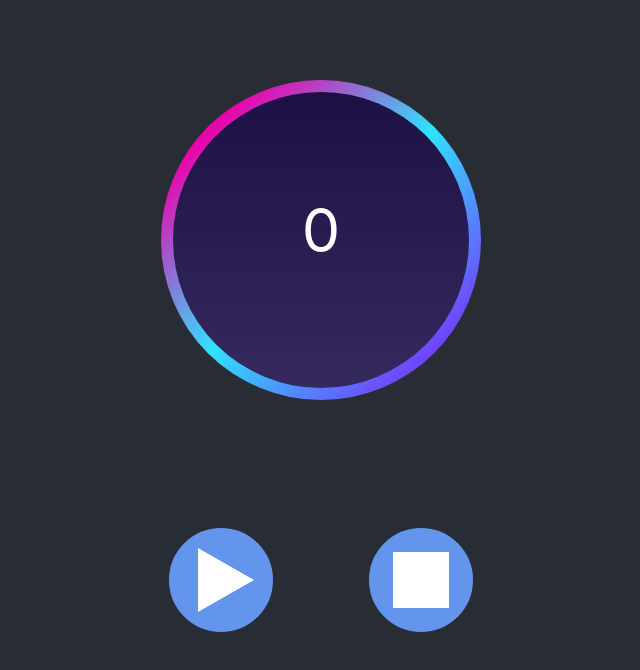
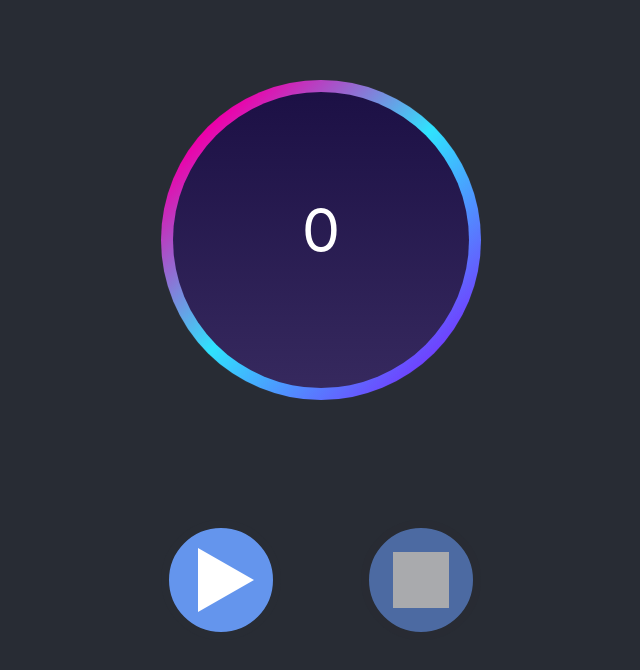
Before and after one commit to sugarvalley/timer-react, a React (Create React App) app: page / in a window 1280 px wide. Shown: the top 670 px of the page, without its empty margins (319-959 px from the left). Built offline with nearby package versions, Linux system fonts and the light colour scheme.

Commit message:
STOP button is working but not as quite as i would like

```diff
--- a/package.json
+++ b/package.json
@@ -6,6 +6,7 @@
     "@testing-library/jest-dom": "^5.11.9",
     "@testing-library/react": "^11.2.3",
     "@testing-library/user-event": "^12.6.2",
+    "node-sass": "^4.14.1",
     "react": "^17.0.1",
     "react-dom": "^17.0.1",
     "react-scripts": "4.0.1",
--- a/src/App.js
+++ b/src/App.js
@@ -1,10 +1,9 @@
 import React, {useState, useEffect} from "react";
-import './App.css';
+import './App.scss';
 
 function App() {
     const [seconds, setSeconds] = useState(0);
     const [running, setRunning] = useState(false);
-    const [stop, setStop] = useState(false)
     const [intervalID, setIntervalID] = useState(null);
     useEffect(() => {
         if (running) {
@@ -37,7 +36,11 @@ function App() {
                   </button>
                   )
               }
-              <button className="Stop-button" onClick={() => setStop(true)}>
+              <button className="Stop-button" disabled={!running}
+                      onClick={() => {
+                          setRunning(false);
+                          setSeconds(0);
+                      }}>
                     <div className="Square"></div>
               </button>
           </div>
--- a/src/App.css
+++ b/src/App.scss
@@ -1,3 +1,7 @@
+body {
+  margin: 0;
+}
+
 .App {
   text-align: center;
   background-color: #282c34;
@@ -52,6 +56,7 @@
   margin-right: 10vh;
   border: #282c34 1vh solid;
   background: cornflowerblue;
+  cursor: pointer;
 }
 .Triangle {
   position: relative;
@@ -71,6 +76,7 @@
   margin-right: 10vh;
   border: #282c34 1vh solid;
   background: cornflowerblue;
+  cursor: pointer;
 }
 .Outer-square {
   position: relative;
@@ -94,6 +100,12 @@
   border-radius: 50%;
   border: #282c34 1vh solid;
   background: cornflowerblue;
+  cursor: pointer;
+
+  &:disabled {
+    cursor: not-allowed;
+    opacity: 0.6;
+  }
 }
 .Square {
   position: relative;
```
Also changed, not shown: 2 other files (tests, documents, lock files or other folders).
